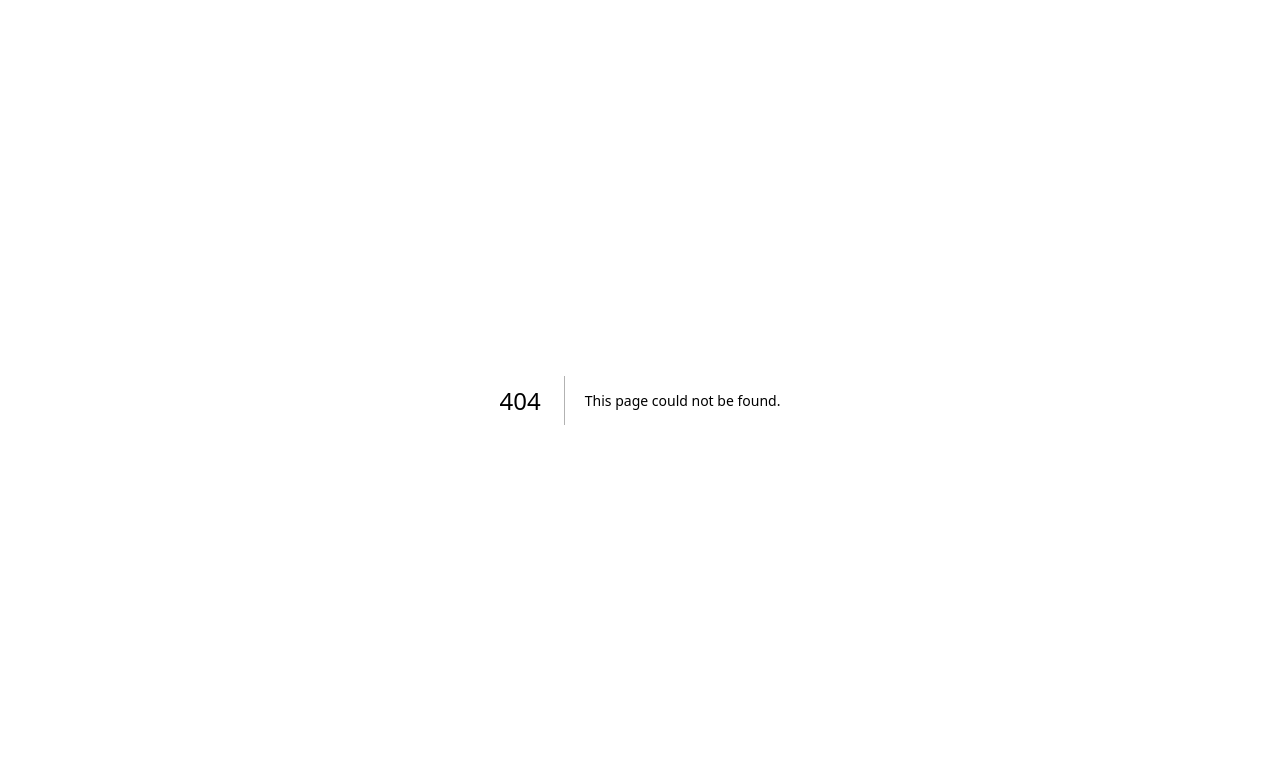
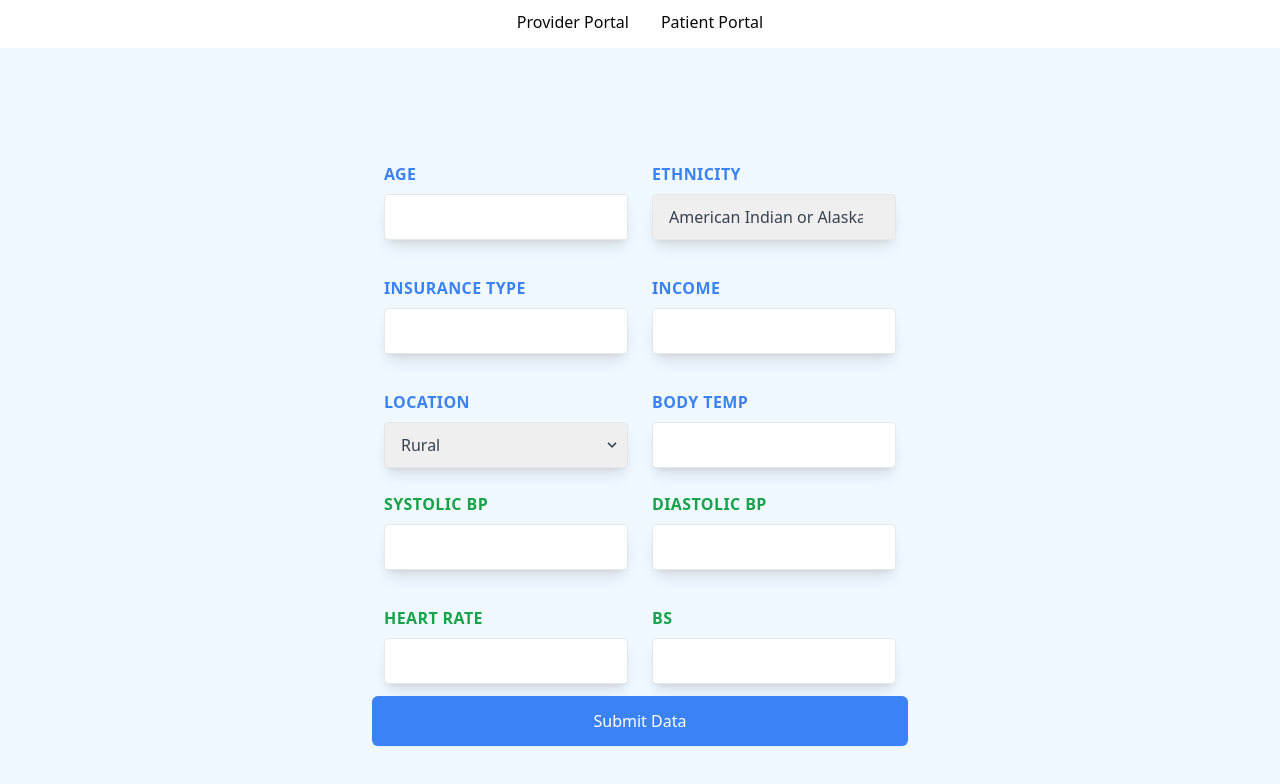
Before and after one commit to bgpayne23/mirahealth, a Next.js app in the folder mira-health-ui/: page /inputs/Patient in a window 1280 px wide. Before the commit this address had no page. Shown: the top 784 px of the page. Built offline with nearby package versions, Linux system fonts and the light colour scheme.

Commit message:
added axios api and form data submit handling to patient input. Need to resolve CORS issue

```diff
--- a/mira-health-ui/package.json
+++ b/mira-health-ui/package.json
@@ -16,6 +16,7 @@
     "@types/react": "18.2.16",
     "@types/react-dom": "18.2.7",
     "autoprefixer": "10.4.14",
+    "axios": "^1.4.0",
     "class-variance-authority": "^0.7.0",
     "clsx": "^2.0.0",
     "eslint": "8.45.0",
--- a/mira-health-ui/pages/index.tsx
+++ b/mira-health-ui/pages/index.tsx
@@ -1,12 +1,16 @@
+import RootLayout from '@/app/layout';
 import PatientInputs from '../src/components/PatientInputs';
-
+import Link from 'next/link';
 import React from 'react';
+import Layout from '@/components/Layout';
 
 const HomePage = () => {
   return (
-    <div className='flex items-center justify-center h-screen bg-sky-50'>
-     <PatientInputs/>
-    </div>
+
+<Layout>
+  <h1>Please select a portal</h1>
+  </Layout>
+
   );
 };
 
--- /dev/null
+++ b/mira-health-ui/pages/inputs/Patient.tsx
@@ -0,0 +1,15 @@
+import Layout from '@/components/Layout'
+import PatientInputs from '@/components/PatientInputs'
+import React from 'react'
+
+const Patient = () => {
+  return (
+    <Layout>
+    <div className='flex items-center justify-center h-screen bg-sky-50'>
+    <PatientInputs/>
+   </div>
+   </Layout>
+  )
+}
+
+export default Patient
--- /dev/null
+++ b/mira-health-ui/pages/inputs/Provider.tsx
@@ -0,0 +1,12 @@
+import Layout from '@/components/Layout'
+import React from 'react'
+
+const Provider = () => {
+  return (
+    <Layout>
+    <div>Provider</div>
+    </Layout>
+  )
+}
+
+export default Provider
--- /dev/null
+++ b/mira-health-ui/src/components/Layout.tsx
@@ -0,0 +1,28 @@
+import Link from 'next/link'
+import React, { ReactNode } from 'react'
+
+type LayoutProps = {
+    children: ReactNode;
+}
+
+const Layout = ({children}: LayoutProps) => {
+    return (
+        <div className='flex justify-center min-h-screen bg-white'>
+            <div className="w-full min-h-screen bg-white flex flex-col">
+                <div className="flex justify-center h-12 shadow-lg">
+                    <Link href="/inputs/Provider">
+                        <span className="block py-2.5 px-4 rounded transition duration-200 hover:bg-blue-100 hover:text-blue-500 cursor-pointer">Provider Portal</span>
+                    </Link>
+                    <Link href="/inputs/Patient">
+                        <span className="block py-2.5 px-4 rounded transition duration-200 hover:bg-blue-100 hover:text-blue-500 cursor-pointer">Patient Portal</span>
+                    </Link>
+                </div>
+                <div>
+                    {children}
+                </div>
+            </div>
+        </div>
+    )
+}
+
+export default Layout
--- a/mira-health-ui/src/components/PatientInputs.tsx
+++ b/mira-health-ui/src/components/PatientInputs.tsx
@@ -1,106 +1,108 @@
 import React, { useEffect } from 'react';
 import { useState } from 'react';
-
 import Link from "next/link";
-
 import { USStates } from '@/lib/utils';
-
-import { FieldError, UseControllerProps, useForm } from "react-hook-form";
-
-//obgyn_Location
-// obgyn_AvgPatientTime
-// obgyn_NumOfPatients
-// obgyn_QualityRisk
-// obgyn_TotalHours
-// obgyn_BurnoutRisk
-// Age
-// Ethnicity
-// Payer
-// Location
-// Income
-// SystolicBP
-// DiastolicBP
-// BS
-// BodyTemp
-// HeartRate
-// HDP
+import { FieldError, SubmitHandler, UseControllerProps, useForm } from "react-hook-form";
+import axios from 'axios';
 
 type FormValues = {
-  age: number;
-  ethnicity: string
-  insurance: string
-  city: string
-  state: string
-  income: string
-  systolicBP: number
-  diastolicBP: number
-  bloodSugar: string
-  bodyTemp: number
-  heartrate: number
-  hdp: number
+  obgyn_AvgPatientTime: number;
+  obgyn_NumOfPatients: number;
+  obgyn_QualityRisk: number;
+  obgyn_TotalHours: number;
+  obgyn_BurnoutRisk: number;
+  obgyn_Location: string;
+  Age: number;
+  Ethnicity: string;
+  Payer: string;
+  Location: string;
+  Income: string;
+  SystolicBP: number;
+  DiastolicBP: number;
+  BS: number;
+  BodyTemp: number;
+  HeartRate: number;
+  HDP: number;
 
 }
-// age/ titles bigger
-// boxes give outline and shadow
-// Logo to the left on side component
-//
+
 
 const PatientInputs = () => {
-
-//onBlur: This will validate the field when it loses focus.
-//onChange: This will validate the field whenever its value changes.
-//onSubmit: This will validate the field only when the form is submitted.
-//onTouched: This will validate the field when it has been touched.
-//all: This will validate the field both when its value changes and when it is blurred.
 
   const {register, handleSubmit, formState: {errors} } = useForm<FormValues>({
     mode: 'onBlur',
   })
 
+  // todo: add hover message, and setTimeout.
   const [isHovered, setIsHovered] = useState(false);
-  const [message, setMessage] = useState('');
-
-//setTimeout
-
-  function onSubmit (data: FormValues) {
 
 
 
-    }
+ const onSubmit = (data: FormValues) => {
+    // todo: connect this to another component or datasource. hardcode for now.
+    data.obgyn_AvgPatientTime = 21;
+    data.obgyn_BurnoutRisk = 0;
+    data.obgyn_NumOfPatients = 16;
+    data.obgyn_QualityRisk = 0;
+    data.obgyn_TotalHours = 336;
+    data.obgyn_Location = "Rural";
+    data.Age =parseInt(data.Age as any);
+    data.SystolicBP =parseInt(data.SystolicBP as any);
+    data.DiastolicBP =parseInt(data.DiastolicBP as any);
+    data.BS =parseInt(data.BS as any);
+    data.BodyTemp =parseInt(data.BodyTemp as any);
+    data.HeartRate =parseInt(data.HeartRate as any);
+
+
+    console.log(data);
+
+    axios.post('http://34.229.92.101/', data).then(function(response){
+      console.log(response);
+    })
+    .catch(function error(){
+      console.log(error);
+    });
+  }
+
     return (
-        <form className="w-full max-w-lg mt-9">
+        <form onSubmit={handleSubmit(onSubmit)} className="w-full max-w-lg mt-9">
           <div className="flex flex-wrap -mx-3 mb-6">
       <div className="w-full md:w-1/2 px-3 mb-6 md:mb-0">
       <label className="block uppercase tracking-wide text-blue-500 text-md font-bold mb-2" htmlFor="grid-age">
         Age
       </label>
       <input
-    {...register("age", {
+    {...register("Age", {
       required: {value: true, message: "This field is required"},
       validate: value => value >= 9 || "Enter a valid age."
     })}
   className={`appearance-none block w-full bg-light-200 text-gray-700 border
-  ${errors.age ? 'border-red-500' : 'border-gray-200'}
-  rounded py-3 px-4 mb-3 leading-tight focus:outline-none focus:bg-white shadow-lg`}
+  ${errors.Age ? 'border-red-500' : 'border-gray-200'}
+  rounded py-3 px-4 mb-3 leading-tight focus:outline-none focus:bg-white shadow-lg focus:ring-2 focus:ring-blue-600`}
   id="grid-first-name"
   type="number"
   placeholder=""/>
-{errors.age && <p className="text-red-500 text-xs italic">{errors.age.message}</p>}
+{errors.Age && <p className="text-red-500 text-xs italic">{errors.Age.message}</p>}
     </div>
     <div className="w-full md:w-1/2 px-3">
       <label className="block uppercase tracking-wide text-blue-500 text-md font-bold mb-2"
       htmlFor="grid-ethnicity">
         Ethnicity
       </label>
-      <select className="block appearance-none w-full bg-light-200 border border-gray-200 text-gray-700 py-3 px-4 pr-8 rounded leading-tight focus:outline-none focus:bg-white focus:border-blue-500 shadow-lg"
+      <select className="block appearance-none w-full bg-light-200 border border-gray-200 text-gray-700 py-3 px-4 pr-8 rounded leading-tight focus:outline-none focus:bg-white focus:ring-2 focus:ring-blue-600 shadow-lg"
+       {...register("Ethnicity", {
+        required: {value: true, message: "This field is required"}
+
+      })}
         id="grid-ethnicity">
 
-    <option >American Indian or Alaska Native</option>
-    <option >Asian</option>
-    <option >Black or African American</option>
-    <option >Native Hawaiian or Other Pacific Islander</option>
-    <option >White</option>
-    <option >Hispanic, Latino, or Spanish Origin (of any race)</option>
+
+    <option value="American Indian or Alaska Native">American Indian or Alaska Native</option>
+    <option value="Asian">Asian</option>
+    <option value="Black or African American">Black or African American</option>
+    <option value="Native Hawaiian or Other Pacific Islander">Native Hawaiian or Other Pacific Islander</option>
+    <option value="White">White</option>
+    <option value="Hispanic, Latino, or Spanish Origin">Hispanic, Latino, or Spanish Origin (of any race)</option>
     </select>
     </div>
   </div>
@@ -112,6 +114,10 @@ const PatientInputs = () => {
       </label>
       <input className="appearance-none block w-full bg-light-200 text-gray-700 border border-gray-200 rounded py-3 px-4 mb-3 leading-tight focus:outline-none focus:ring-2 focus:ring-blue-600 focus:bg-white focus: border-grey-500 shadow-lg"
       id="grid-insurance" type="text"
+      {...register("Payer", {
+        required: {value: true, message: "This field is required"}
+
+      })}
       placeholder=""/>
       <p className="text-gray-600 text-xs italic"></p>
     </div>
@@ -121,48 +127,51 @@ const PatientInputs = () => {
       </label>
       <input className="appearance-none block w-full bg-light-200 text-gray-700 border border-gray-200 rounded py-3 px-4 mb-3 leading-tight focus:outline-none focus:ring-2 focus:ring-blue-600 focus:bg-white focus:border-grey-500 shadow-lg"
       id="grid-income"
+      {...register("Income", {
+        required: {value: true, message: "This field is required"}
+
+      })}
       type="income"
        placeholder=""/>
       <p className="text-gray-600 text-xs italic"></p>
     </div>
   </div>
   <div className="flex flex-wrap -mx-3 mb-6">
-  <div className="w-full md:w-1/3 px-3 mb-6 md:mb-0">
-  <label className="block uppercase tracking-wide text-blue-500 text-md font-bold mb-2" htmlFor="grid-city">
-    City
-  </label>
-  <input className="appearance-none block w-full bg-light-200 text-gray-700 border border-gray-200 rounded py-3 px-4 leading-tight focus:outline-none focus:ring-2 focus:ring-blue-600 focus:bg-white shadow-lg"
-  id="grid-city"
-  type="text"
-  placeholder="Baton Rouge"/>
-</div>
 
-    <div className="w-full md:w-1/3 px-3 mb-6 md:mb-0">
+
+    <div className="w-full md:w-1/2 px-3 mb-6 md:mb-0">
       <label className="block uppercase tracking-wide text-blue-500 text-md font-bold mb-2" htmlFor="grid-state">
-        State
+        Location
       </label>
       <div className="relative">
         <select className="block appearance-none w-full bg-light-200 border border-gray-200 text-gray-700 py-3 px-4 pr-8 rounded leading-tight focus:outline-none focus:ring-2 focus:ring-blue-600 focus:bg-white focus:border-grey-500 shadow-lg"
-        id="grid-state">
-        {USStates.map((state, index) =>
-    <option key={index} value={state.code}>{state.name}</option>
-  )}
+        {...register("Location", {
+          required: {value: true, message: "This field is required"}
+
+        })}
+        id="grid-location">
+
+    <option value="Rural">Rural</option>
+    <option value="Micropolitan">Micropolitan</option>
+    <option value="Metropolitan">Metropolitan</option>
+
         </select>
         <div className="pointer-events-none absolute inset-y-0 right-0 flex items-center px-2 text-gray-700">
           <svg className="fill-current h-4 w-4" xmlns="http://www.w3.org/2000/svg" viewBox="0 0 20 20"><path d="M9.293 12.95l.707.707L15.657 8l-1.414-1.414L10 10.828 5.757 6.586 4.343 8z"/></svg>
         </div>
       </div>
     </div>
-    <div className="w-full md:w-1/3 px-3 mb-6 md:mb-0">
+    <div className="w-full md:w-1/2 px-3 mb-6 md:mb-0">
       <label className="block uppercase tracking-wide text-blue-500 text-md font-bold mb-2" htmlFor="grid-zip">
-        Zip
+    Body Temp
       </label>
       <input className="appearance-none block w-full bg-light-200 text-gray-700
       border border-gray-200 rounded py-3 px-4 leading-tight
       focus:outline-none focus:bg-white shadow-lg focus:ring-2 focus:ring-blue-600"
+      {...register('BodyTemp')}
       id="grid-zip"
-      type="text"
-      placeholder="90210"/>
+      type="number"
+      placeholder=""/>
     </div>
 
   </div>
@@ -174,7 +183,11 @@ const PatientInputs = () => {
       <input className="appearance-none block w-full bg-light-200 text-gray-700
       border border-gray-200 rounded py-3 px-4 mb-3 leading-tight
       focus:outline-none focus:bg-white shadow-lg focus:ring-2 focus:ring-green-600"
-      id="grid-password"
+      {...register("SystolicBP", {
+        required: {value: true, message: "This field is required"}
+
+      })}
+      id="grid-systolic-bp"
       type="number"
       onMouseEnter={() => setIsHovered(true)}
         onMouseLeave={() => setIsHovered(false)}
@@ -187,8 +200,12 @@ const PatientInputs = () => {
       </label>
       <input className="appearance-none block w-full bg-light-200 text-gray-700 border border-gray-200 rounded py-3 px-4 mb-3 leading-tight
       focus:outline-none focus:bg-white focus:border-grey-500 shadow-lg focus:ring-2 focus:ring-green-600"
-      id="grid-password"
-      type="password"
+      {...register("DiastolicBP", {
+        required: {value: true, message: "This field is required"}
+
+      })}
+      id="grid-diastolic-bp"
+      type="text"
       placeholder=""/>
       <p className="text-gray-600 text-xs bg-yellow-200 px-1 w-12 italic"></p>
     </div>
@@ -200,6 +217,10 @@ const PatientInputs = () => {
       </label>
       <input className="appearance-none block w-full bg-light-200 text-gray-700 border border-gray-200 rounded py-3 px-4 mb-3 leading-tight
       focus:outline-none focus:bg-white focus:border-grey-500 focus:ring-2 focus:ring-green-600 shadow-lg"
+      {...register("HeartRate", {
+        required: {value: true, message: "This field is required"}
+
+      })}
       id="grid-heart-rate"
       type="number"
       placeholder=""/>
@@ -207,11 +228,15 @@ const PatientInputs = () => {
     </div>
     <div className="w-full md:w-1/2 px-3">
       <label className="block uppercase tracking-wide text-green-600 text-md font-bold mb-2" htmlFor="grid-password">
-        BMI
+        BS
       </label>
       <input className="appearance-none block w-full bg-light-200 text-gray-700 border border-gray-200 rounded py-3 px-4 mb-3 leading-tight
       focus:outline-none focus:bg-white focus:border-grey-500 focus:ring-2 focus:ring-green-600 shadow-lg"
-      id="grid-bmi"
+      {...register("BS", {
+        required: {value: true, message: "This field is required"}
+
+      })}
+      id="grid-bs"
       type="number"
       placeholder=""/>
       <p className="text-gray-600 text-xs italic"></p>
```
Also changed, not shown: 1 other file (tests, documents, lock files or other folders).
